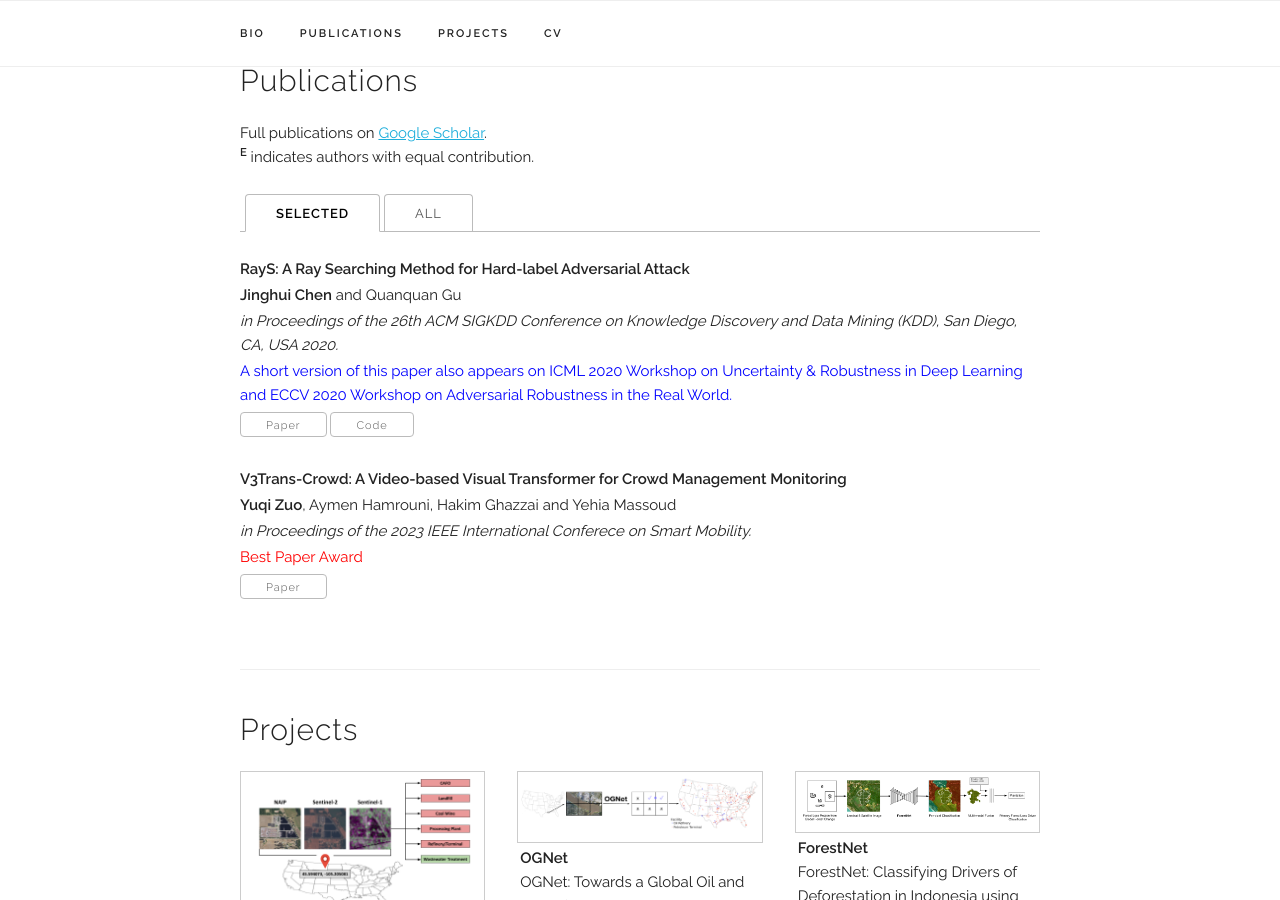
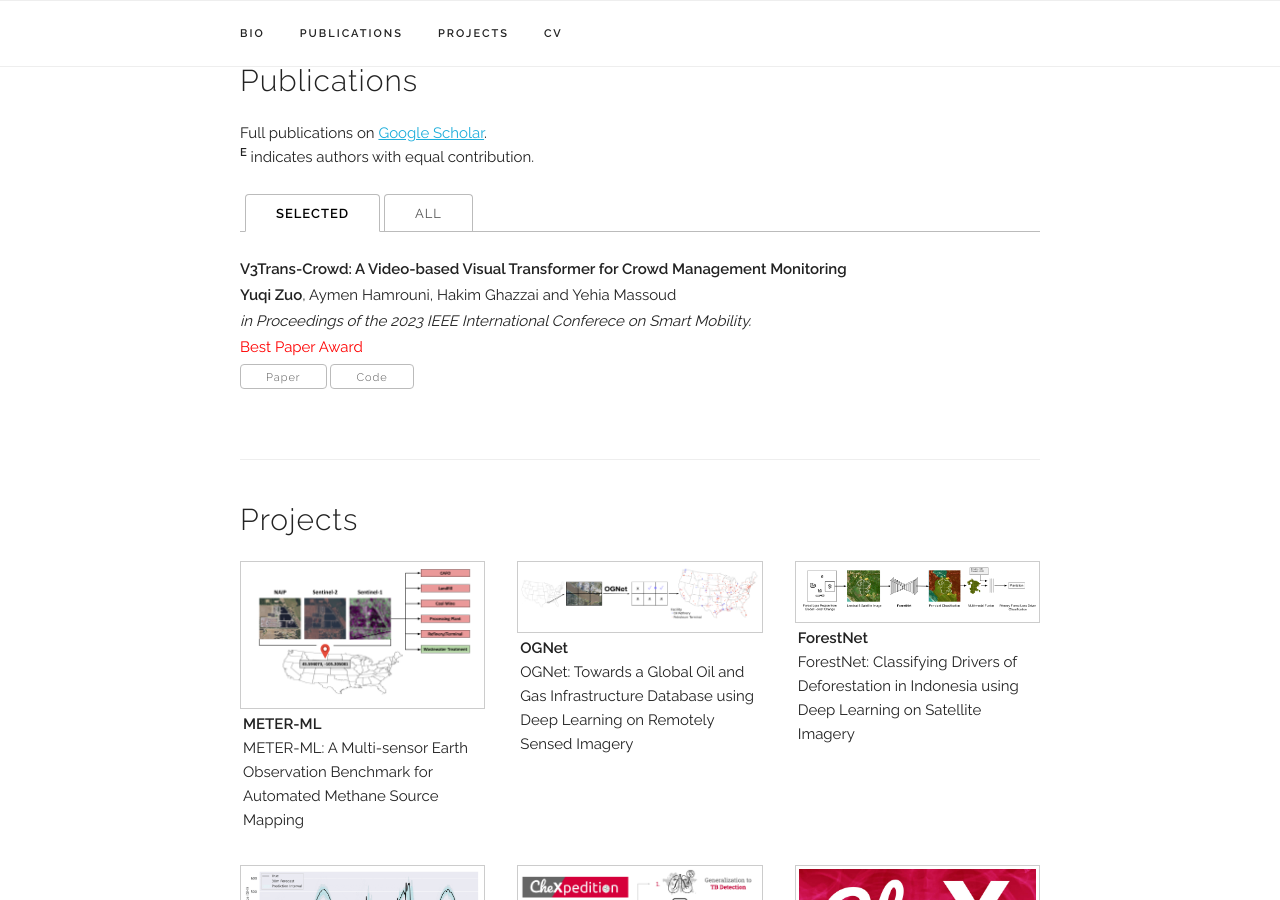
Before and after one commit to zyqdzkd/zyqdzkd.github.io, a Jekyll site: the page built from index.html, in a window 1280 px wide and 900 px high, scrolled down 627 px. Built offline with Jekyll 4.4.1, drawn with Linux system fonts in a browser that asks for light colours.

Commit message:
Update index.html

```diff
--- a/index.html
+++ b/index.html
@@ -30,22 +30,6 @@ title: Personal Webpage
     <div class="tab-pane active" id="all">
 
 
-
-        <div class="paper">
-          <p class="title"><b>RayS: A Ray Searching Method for Hard-label Adversarial Attack</b></p>
-          <p><b>Jinghui Chen</b> and Quanquan Gu</p>
-          <p><i>in Proceedings of the 26th ACM SIGKDD Conference on Knowledge Discovery and Data Mining (KDD),
-            San Diego, CA, USA 2020. </i></p>
-            <p style="color:blue;">A short version of this paper also appears on ICML 2020 Workshop on Uncertainty & Robustness in Deep Learning
-            and ECCV 2020 Workshop on Adversarial Robustness in the Real World.
-            </p>
-           <div class="paper-buttons">
-              <a class="button" href="https://arxiv.org/abs/2006.12792" target="_blank">Paper</a>
-              <a class="button" href="https://github.com/uclaml/RayS" target="_blank">Code</a>
-          </div>
-        </div>
-
-
         <div class="paper">
           <p class="title"><b>V3Trans-Crowd: A Video-based Visual Transformer for Crowd Management Monitoring</b></p>
           <p><b>Yuqi Zuo</b>, Aymen Hamrouni, Hakim Ghazzai and Yehia Massoud</p>
@@ -54,6 +38,7 @@ title: Personal Webpage
             </p>
            <div class="paper-buttons">
               <a class="button" href="https://ieeexplore.ieee.org/document/10112514" target="_blank">Paper</a>
+              <a class="button" href="https://github.com/uclaml/RayS" target="_blank">Code</a>
           </div>
         </div>
 
```
